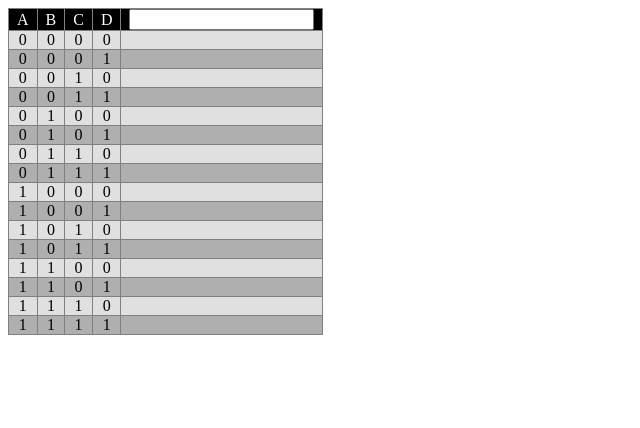
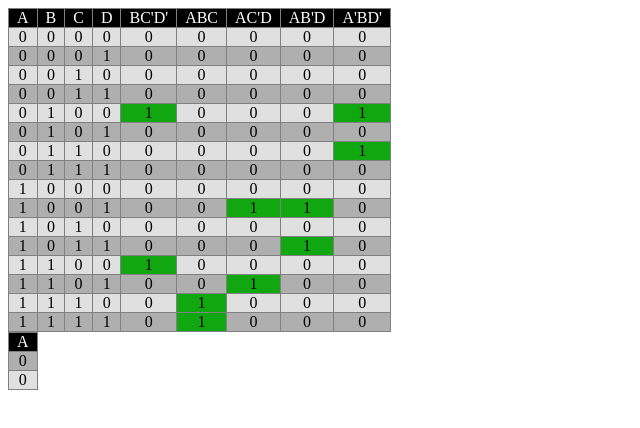
Before and after one commit to nok-ko/boole, a plain HTML site: page index.html in a window 1280 px wide. Shown: the whole page, without its empty margins (0-640 px from the left). Drawn offline with Linux system fonts and the light colour scheme.

Commit message:
Refactor stuff OOP-ly. Start work on a new layout…

```diff
--- a/index.html
+++ b/index.html
@@ -38,7 +38,7 @@
 			padding: 0 0.5rem;
 		}
 
-		td.true {
+		.true {
 			background-color: rgb(17, 167, 17);
 		}
 	</style>
@@ -49,15 +49,75 @@
 		<table>
 			<thead>
 				<tr>
-				<td>A</td>
-				<td>B</td>
-				<td>C</td>
-				<td>D</td>
-			</tr>
+					<td>A</td>
+					<td>B</td>
+					<td>C</td>
+					<td>D</td>
+				</tr>
 			</thead>
 			<tbody id="vars">
 			</tbody>
 		</table>
+
+		<style>
+			div.columnar {
+				display: flex;
+				flex-direction: row;
+				border: solid gray;
+				border-width: 0 0 1px 1px;
+				width:min-content;
+			}
+
+			div.columnar>div.column {
+				display: flex;
+				flex-direction: column;
+			}
+
+			div.columnar > div.column:nth-child(0) {
+				background-color: black;
+				color: white;
+				border: 1px solid gray;
+			}
+
+			div.cell {
+			border: solid gray;
+			border-width: 1px 1px 0 0;
+			border-collapse: collapse;
+			text-align: center;
+			padding: 0 0.5rem;
+		}
+
+
+
+		div.column div.cell:nth-child(odd) {
+			background-color: #e0e0e0;
+		}
+
+		div.column div.cell:nth-child(even) {
+			background-color: #afafaf;
+		}
+
+		div.column div.cell:nth-child(1), div.colhead {
+			background-color: black;
+			color: white;
+		}
+		</style>
+
+		<!-- Heresy, a column-based table. -->
+		<div class="columnar">
+			<div class="column">
+				<div class="cell colhead">
+					A
+				</div>
+				<div class="cell">
+					0
+				</div>
+				<div class="cell">
+					0
+				</div>
+			</div>
+		</div>
+
 	</div>
 	<script src="script.js"></script>
 	<!-- <script src="table.js"></script> -->
--- a/script.js
+++ b/script.js
@@ -3,48 +3,83 @@ const tableEl = document.getElementsByTagName("table")[0];
 const container = document.getElementsByTagName("tbody");
 const tableBodyEl = tableEl.getElementsByTagName("tbody")[0]
 
-// n-wide truth table
-function makeTable(n) {
-	const table = [];
-	for (let i = 0; i < n ** 2; i++) {
-		const row = [];
+
+class TruthTable {
+	/**
+	 * @param  {Number} width
+	 * @param  {HTMLTableElement} tableEl
+	 */
+	constructor(width, tableEl) {
+		this.width = width
+		this.data = this.createBaseValues(width)
+		this.rootEl = tableEl
+		/** @param {HTMLTableSectionElement} */
+		this.bodyEl = tableEl.getElementsByTagName("tbody")[0]
+		this.refresh()
+
+		/** @type {Column[]} */
+		this.additionalCols = []
+	}
+
+	/**
+	 * Creates an n-wide truth table: an array of the numbers [0, 2^n),
+	 * where each element is itself an array of the number's digits.
+	 * For example, `createBaseValues(3)` results in: `[ [0,0,0], [0,0,1], [0,1,0], …, [1,1,1] ]`
+	 * @param   {Number} n - how many variables should be in each row
+	 * @returns {Number[][]}
+	 */
+	createBaseValues(n) {
+		const table = []
+		for (let i = 0; i < (2 ** n); i++) {
+			const row = []
 			// [i >> 3 & 1, i >> 2 & 1, i >> 1 & 1, i >> 0 & 1])
 			for (let j = (n - 1); j >= 0; j--) {
-			row.push(i >> j & 1);
+				row.push(i >> j & 1)
 			}
-		table.push(row);
+			table.push(row)
 		}
-	return table;
+		return table
 	}
 
-// Slam it into the DOM
-function writeTable(table) {
-	for (let row of table) {
+	/**
+	 * Updates the DOM representation of this `TruthTable` to match the internal `data`.
+	 * @param  {Number[][]} data
+	 * @param  {HTMLElement} baseEl
+	 */
+	refresh() {
+		// Clear out the element before writing
+		this.bodyEl.textContent = ""
+
+		const frag = document.createDocumentFragment()
+		for (const row of this.data) {
 			const rowEl = document.createElement("tr");
-		for (let value of row) {
+			for (const [idx, value] of row.entries()) {
 				const valueEl = document.createElement("td");
 				valueEl.textContent = value;
-			if (value == 1) {
-				// valueEl.classList.add("true");
+				if (value == 1 && idx >= this.width) {
+					valueEl.classList.add("true");
 				}
 				rowEl.appendChild(valueEl);
 			}
-		tableBodyEl.appendChild(rowEl);
+			frag.appendChild(rowEl)
 		}
+		this.bodyEl.appendChild(frag);
 	}
+
 
 	/**
 	 * Evil regex fn that converts BC'D' notation to
 	 * JS Notation. Parens get yeeted, whoops.
 	 * @param {String} exprString
 	 * @returns {String}
- **/
-function parseExpr(exprString) {
+	 */
+	static parseExpr(exprString) {
 		// A' -> 'A
 		const a = exprString.replace(/([A-Z])(')?/g, "$2$1")
 		// 'A -> !A
 		const b = a.replace(/'/g, "!")
 		// !A!B!C + AD -> ["!A!B!C", "AD"]
+		try {
 			const terms = b.split(/\s*\+\s*/)
 				.map(
 					// ["!A!B!C", "AD"] -> ["!A&&!B&&!C", "A&&D"]
@@ -54,6 +89,17 @@ function parseExpr(exprString) {
 			// ["!A&&!B&&!C", "A&&D"]  -> "!A&&!B&&!C || A&&D"
 			const rejoined = terms.join(" || ")
 			return rejoined
+		} catch (exception) {
+			if (exception.name == "TypeError") {
+				// If the match() doesn't find anything, JS will throw a
+				// TypeError. Not catastrophic, just means the expr string
+				// couldn't be parsed.
+				// console.debug("Incomplete expr string?")
+			}
+			// Fail silently, we'll get 'em next time.
+			return ""
+		}
+
 	}
 
 	/**
@@ -61,14 +107,49 @@ function parseExpr(exprString) {
 	 * @param {String} exprString
 	 * @param {Array<Number>} terms
 	 */
-function runExpr(exprString, terms) {
+	static runExpr(exprString, terms) {
 		const fn = new Function(`
 		const [A, B, C, D, E, F, G, H, I, J, K, L] = arguments
-	  return Number(${exprString})
-	  `)
+		return Number(${exprString})`)
 		//   console.log(fn.apply(this, terms))
 		return fn.apply(this, terms)
 	}
+
+	/**
+	 * Add a column to internal state of this `TruthTable`, fill it with
+	 * the result of running `expr` on each row, and refresh the visual
+	 * representation of the table.
+	 * @param  {Function} expr
+	 */
+	addExprValues(expr) {
+		for (let row of this.data) {
+			const calculatedVal = expr(row);
+			row.push(calculatedVal);
+		}
+		this.refresh()
+	}
+
+	/**
+	 * Add the heading part of a column to the this `TruthTable`'s
+	 * `<thead>` element.
+	 * @param {String} text - the text to put in the column's heading
+	 */
+	addCol(text) {
+		const headRowEl = this.rootEl.querySelector("thead>tr");
+		const valueEl = document.createElement("td");
+		valueEl.textContent = text;
+		headRowEl.appendChild(valueEl);
+	}
+}
+
+class Column {
+	constructor(heading, rootEl, values) {
+		this.heading = heading
+		this.values = values
+		this.rootEl = rootEl
+	}
+}
+
 /**
  * @param  {number[][]} tableData
  */
@@ -78,13 +159,12 @@ function addInteractiveCol(tableData) {
 	colHeadEl.appendChild(colHeadInput)
 	tableEl.querySelector("thead > tr").appendChild(colHeadEl)
 
-	const column = []
-
-	for (const rowEl of tableBodyEl.children) {
-		const blankDataEl = document.createElement("td")
-		rowEl.appendChild(blankDataEl)
-		column.push(blankDataEl)
+	const colIdx = tableData[0].length
+	for (const row of tableData) {
+		row.push(0)
 	}
+	// refresh after update
+	writeTable(tableData, tableBodyEl, true)
 
 	colHeadInput.addEventListener("keydown", (e) => {
 		if (e.key == "Enter") {
@@ -97,37 +177,30 @@ function addInteractiveCol(tableData) {
 
 	colHeadInput.addEventListener("input", function (e) {
 		exprString = parseExpr(this.value.toUpperCase())
-		for (const [idx, cellEl] of column.entries()) {
-			const result = runExpr(exprString, tableData[idx])
-			if (result == 1) {
-				cellEl.classList.add("true");
-			} else {
-				cellEl.classList.remove("true");
+		for (const row of tableData) {
+			const result = runExpr(exprString, row)
+			row[colIdx] = result
 		}
-			cellEl.textContent = result;
-		}
+		// refresh after update
+
+		// for (const [idx, cellEl] of column.entries()) {
+		// 	const result = runExpr(exprString, tableData[idx])
+		// 	if (result == 1) {
+		// 		cellEl.classList.add("true");
+		// 	} else {
+		// 		cellEl.classList.remove("true");
+		// 	}
+		// 	cellEl.textContent = result;
+		// }
 	})
 }
 
-function addExprValues(expr) {
-	let i = 0;
-	for (let node of tableBodyEl.children) {
-		const calculatedVal = expr(values[i]);
-		const exprEl = document.createElement("td");
-		exprEl.textContent = calculatedVal;
-		if (calculatedVal == "1") {
-			exprEl.classList.add("true");
-		}
-		node.appendChild(exprEl);
-		i++;
-	}
-}
 
 function addBackRefExprValues(expr) {
 	let i = 0;
-	for (let node of tableBodyEl.children) {
+	for (let rowEl of tableBodyEl.children) {
 		const backReferences = [];
-		for (let neighbour of node.childNodes) {
+		for (let neighbour of rowEl.childNodes) {
 			backReferences.push(neighbour.textContent == "1");
 		}
 
@@ -137,63 +210,64 @@ function addBackRefExprValues(expr) {
 		if (calculatedVal == "1") {
 			exprEl.classList.add("true");
 		}
-		node.appendChild(exprEl);
+		rowEl.appendChild(exprEl);
 		i++;
 	}
 }
 
 
-function addCol(text) {
-	const headRowEl = document.querySelector("thead>tr");
-	const valueEl = document.createElement("td");
-	valueEl.textContent = text;
-	headRowEl.appendChild(valueEl);
-}
 
+// // const values = makeTable(4);
+// writeTable(values, tableBodyEl);
 
-const values = makeTable(4);
-writeTable(values);
-
-function writeAllTerms() {
-	addCol("BC'D'");
-	addExprValues((values => {
+function writeAllTerms(truthTable) {
+	truthTable.addCol("BC'D'");
+	truthTable.addExprValues((values => {
 		const [a, b, c, d] = values;
 		return (b && !c && !d) ? "1" : "0";
 	}));
 
-	addCol("ABC");
-	addExprValues((values => {
+	truthTable.addCol("ABC");
+	truthTable.addExprValues((values => {
 		const [a, b, c] = values;
 		return (a && b && c) ? "1" : "0";
 	}));
 
-	addCol("AC'D");
-	addExprValues((values => {
+	truthTable.addCol("AC'D");
+	truthTable.addExprValues((values => {
 		const [a, b, c, d] = values;
 		return (a && !c && d) ? "1" : "0";
 	}));
 
-	addCol("AB'D");
-	addExprValues((values => {
+	truthTable.addCol("AB'D");
+	truthTable.addExprValues((values => {
 		const [a, b, c, d] = values;
 		return (a && !b && d) ? "1" : "0";
 	}));
 
-	addCol("A'BD'");
-	addExprValues((values => {
+	truthTable.addCol("A'BD'");
+	truthTable.addExprValues((values => {
 		const [a, b, c, d] = values;
 		return (!a && b && !d) ? "1" : "0";
 	}));
 
-	addCol("Q");
-	addBackRefExprValues((values, backs) => {
-		const [a, b, c, d] = values;
-		// console.log("backs:");
-		// console.log(backs);
-		return (backs[4] || backs[5] || backs[6] || backs[7] || backs[8]) ?
-			"1" : "0";
-	});
+	// addCol("Q");
+	// addBackRefExprValues((values, backs) => {
+	// 	const [a, b, c, d] = values;
+	// 	// console.log("backs:");
+	// 	// console.log(backs);
+	// 	return (backs[4] || backs[5] || backs[6] || backs[7] || backs[8]) ?
+	// 		"1" : "0";
+	// });
 }
 
-// writeAllTerms();
-addInteractiveCol(values);
+const truthTable = new TruthTable(4, tableEl)
+writeAllTerms(truthTable);
+// addInteractiveCol(values);
+/**
+ * Add a Karnaugh map element to the page.
+ * @param  {} data
+ */
+function addKMap(data) {
+
+}
```
Lines whose indentation alone changed are shown as unchanged.
